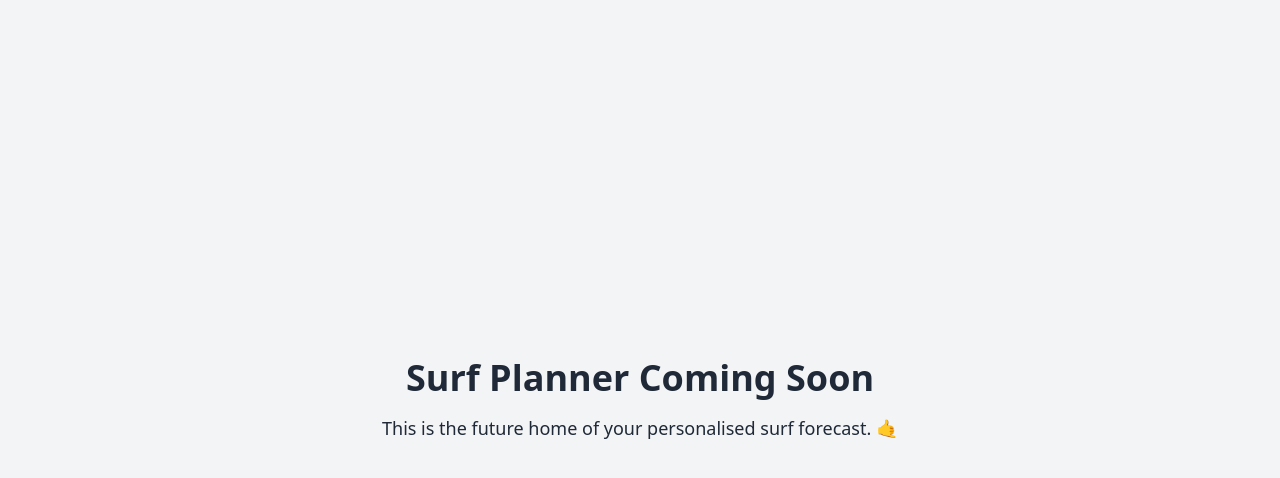
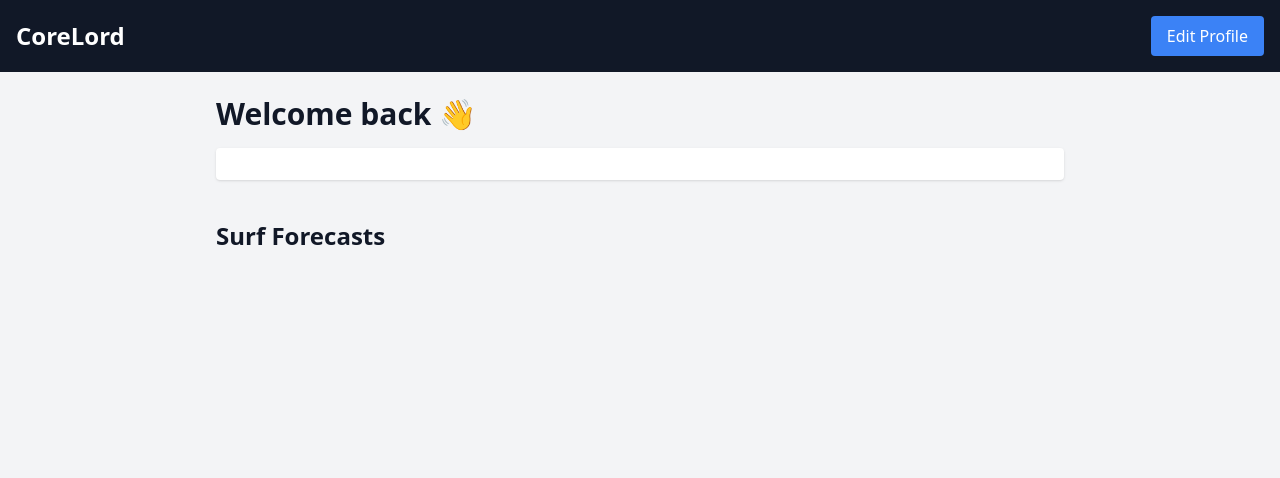
Before and after one commit to corelord-surf/corelord-frontend, a plain HTML site: page surf.html in a window 1280 px wide. Drawn offline with nearby package versions, Linux system fonts and the light colour scheme.

Commit message:
Update surf.html

```diff
--- a/surf.html
+++ b/surf.html
@@ -2,13 +2,29 @@
 <html lang="en">
   <head>
     <meta charset="UTF-8" />
-    <title>CoreLord - Surf Planner</title>
+    <meta name="viewport" content="width=device-width, initial-scale=1.0" />
+    <title>Your Surf Planner | CoreLord</title>
     <script src="https://cdn.tailwindcss.com"></script>
+    <script defer src="surf.js"></script>
   </head>
-  <body class="bg-gray-100 text-gray-800 flex items-center justify-center h-screen">
-    <div class="text-center">
-      <h1 class="text-4xl font-bold mb-4">Surf Planner Coming Soon</h1>
-      <p class="text-lg">This is the future home of your personalised surf forecast. 🤙</p>
-    </div>
+  <body class="bg-gray-100 text-gray-900">
+    <header class="bg-gray-900 text-white p-4 flex justify-between items-center">
+      <h1 class="text-2xl font-bold">CoreLord</h1>
+      <button onclick="window.location.href='profile.html'" class="bg-blue-500 hover:bg-blue-600 px-4 py-2 rounded">
+        Edit Profile
+      </button>
+    </header>
+
+    <main class="p-6 max-w-4xl mx-auto">
+      <section class="mb-10">
+        <h2 class="text-3xl font-bold mb-4">Welcome back 👋</h2>
+        <div id="profileInfo" class="bg-white shadow p-4 rounded text-sm"></div>
+      </section>
+
+      <section>
+        <h2 class="text-2xl font-bold mb-4">Surf Forecasts</h2>
+        <div id="forecastContainer" class="grid md:grid-cols-2 gap-6"></div>
+      </section>
+    </main>
   </body>
 </html>
```
